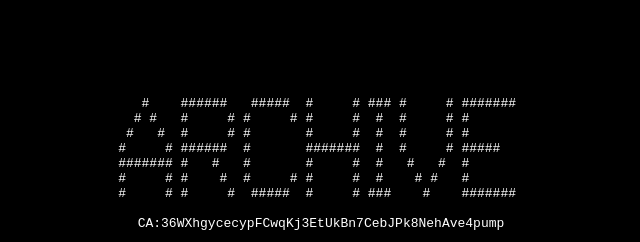
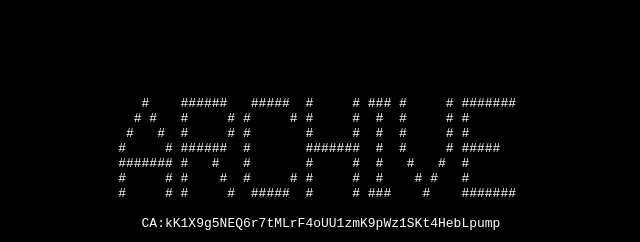
Before and after one commit to stopgamepull/journal, a plain HTML site: page index.html in a window 1280 px wide. Shown: the top 242 px of the page, 319-959 px from the left. Drawn offline with Linux system fonts and the light colour scheme; a web font is replaced by a local one.

Commit message:
Update index.html

```diff
--- a/index.html
+++ b/index.html
@@ -20,7 +20,7 @@
 #     # #    #  #     # #     #  #    # #   #
 #     # #     #  #####  #     # ###    #    #######
 
-CA:36WXhgycecypFCwqKj3EtUkBn7CebJPk8NehAve4pump
+CA:kK1X9g5NEQ6r7tMLrF4oUU1zmK9pWz1SKt4HebLpump
 </pre>
   </header>
 
```
